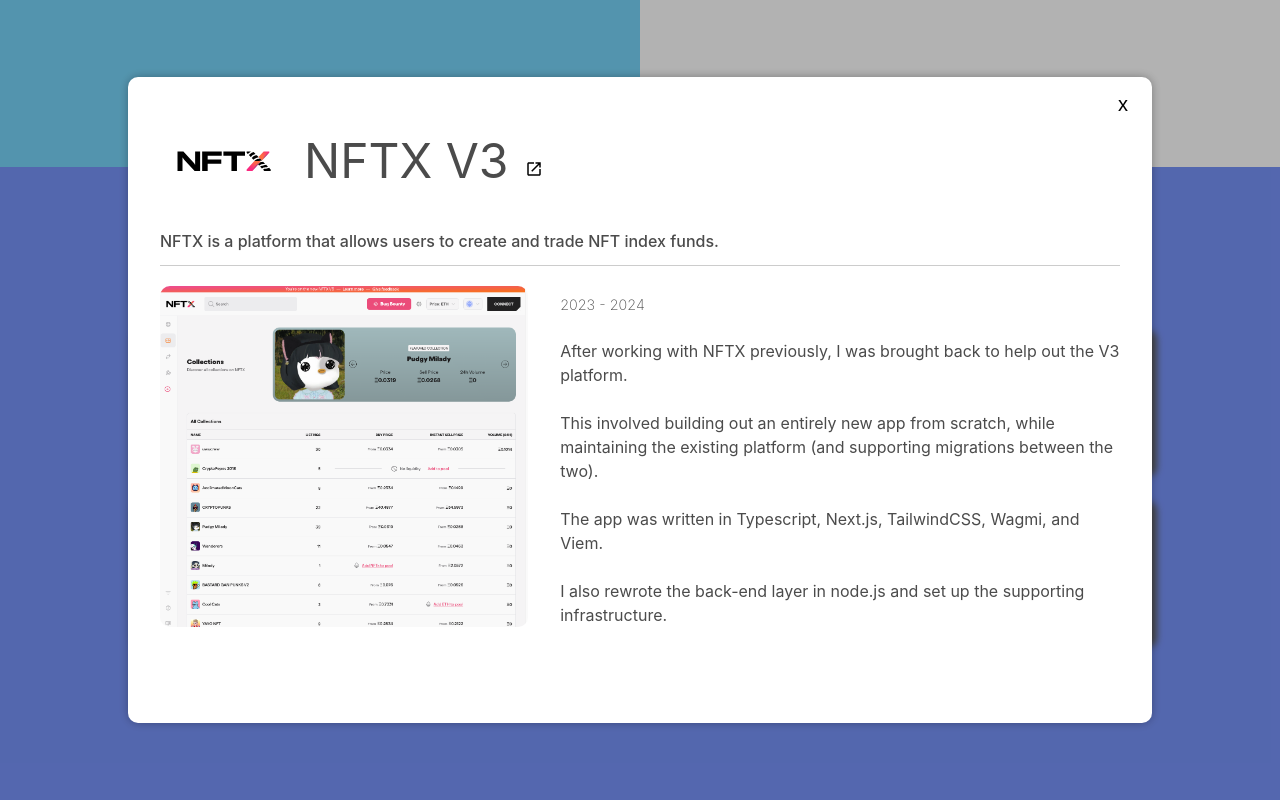
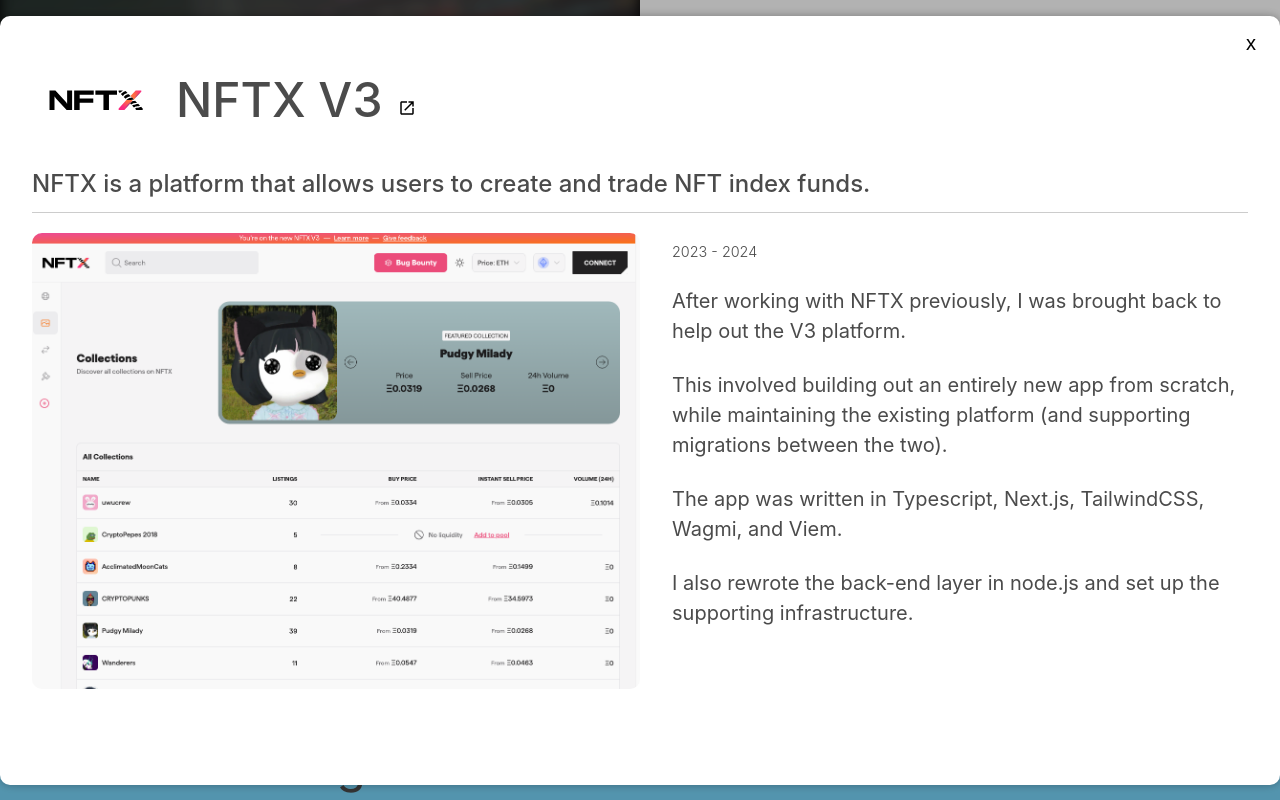
Before and after one commit to jackmellis/jackmellis.github.io, a plain HTML site: page index.html in a window 1280 px wide. Both pictures are taken after a click on the button "NFTX V3". Shown: the part 593-1393 px from the top of the page. Drawn offline with nearby package versions, Linux system fonts and the light colour scheme.

Commit message:
refactor: adjust colours and add header background

```diff
--- a/data/skills.js
+++ b/data/skills.js
@@ -46,7 +46,7 @@ export default [
   },
   {
     name: "Tailwind CSS",
-    logo: "assets/skills/logos/tailwind_logo.svg",
+    logo: "assets/skills/logos/tailwind.svg",
     url: "https://tailwindcss.com/",
   },
 
--- a/scripts/components/Intro.js
+++ b/scripts/components/Intro.js
@@ -27,15 +27,29 @@ export default {
         flexDirection: "column",
         alignItems: "center",
         justifyContent: "center",
-        backgroundColor: "#78D5FA",
+        position: "relative",
+        overflow: "hidden",
+        backgroundColor: "black",
+      },
+      headerBg: {
+        backgroundColor: "black",
+        position: "absolute",
+        top: "0",
+        left: "0",
+        width: "100%",
+        height: "100%",
+        backgroundImage: 'url("assets/bg.jpg")',
+        backgroundSize: "cover",
+        backgroundPosition: "right",
+        filter: "blur(7px) brightness(0.5)",
       },
       h1: {
         fontSize: "4rem",
-        color: "rgb(41, 41, 41)",
+        color: "rgb(240, 240, 240)",
       },
       h2: {
         fontSize: "0.75rem",
-        color: "rgb(83, 83, 83)",
+        color: "rgb(220, 220, 220)",
         textAlign: "center",
       },
       subheader: {
@@ -57,16 +71,9 @@ export default {
       links: {
         display: "flex",
         justifyContent: "center",
+        alignItems: "center",
         fontSize: "1.5rem",
         gap: "2rem",
-      },
-      contacts: {
-        width: "100%",
-        position: "absolute",
-        display: "flex",
-        justifyContent: "center",
-        gap: "4rem",
-        paddingTop: "50%",
       },
     }));
 
@@ -75,7 +82,8 @@ export default {
   template: `
 <header :style="styles.root">
   <section :style="styles.header">
-    <div>
+    <div :style="styles.headerBg"></div>
+    <div style="position: relative">
       <h1 :style="styles.h1">Hi I'm Jack</h1>
       <div :style="styles.divider"></div>
       <h2 :style="styles.h2">Jackieboi Ltd</h2>
@@ -89,8 +97,6 @@ export default {
     <div :style="styles.links">
       <a href="#projects" class="button">Projects</a>
       <a href="#skills" class="button">Technologies</a>
-    </div>
-    <div :style="styles.contacts">
       <a href="mailto:jack@jackieboi.org">
         <img src="assets/icons/email.svg" alt="Email" style="width: 30px" />
       </a>
--- /dev/null
+++ b/scripts/components/common/Item.js
@@ -0,0 +1,81 @@
+import { ref, computed } from "vue";
+import Pill from "./Pill.js";
+
+export default {
+  props: {
+    backgroundColor: {
+      type: String,
+      default: "white",
+    },
+    logo: {
+      type: String,
+      required: true,
+    },
+    name: {
+      type: String,
+      required: true,
+    },
+  },
+  emit: ["click"],
+  setup(props) {
+    const hovered = ref(false);
+
+    const onMouseEnter = () => {
+      hovered.value = true;
+    };
+    const onMouseLeave = () => {
+      hovered.value = false;
+    };
+
+    const styles = computed(() => {
+      return {
+        li: {
+          backgroundColor: props.backgroundColor,
+          transition: "transform 150ms",
+          padding: "1rem",
+          boxShadow: "5px 3px 7px rgb(100, 100, 100)",
+          borderRadius: "10px",
+          position: "relative",
+          transform: hovered.value ? "translateY(-10px)" : "",
+        },
+        logo: {
+          width: "100%",
+          height: "100%",
+          backgroundImage: `url(${props.logo})`,
+          backgroundRepeat: "no-repeat",
+          backgroundSize: "contain",
+          backgroundPosition: "center",
+        },
+        button: {
+          width: "100%",
+          backgroundColor: "transparent",
+          display: "block",
+          padding: "6px",
+        },
+        name: {
+          position: "absolute",
+          bottom: "0px",
+          left: "50%",
+          transform: "translateX(-50%)",
+          transition: "opacity 150ms",
+          opacity: hovered.value ? 1 : 0,
+        },
+      };
+    });
+
+    return { styles, onMouseEnter, onMouseLeave };
+  },
+  components: {
+    Pill,
+  },
+  template: `
+<li :style="styles.li" @mouseenter="onMouseEnter" @mouseleave="onMouseLeave">
+  <div class="aspect aspect-4-3">
+    <button :style="styles.button" @click="() => $emit('click')">
+      <div :style="styles.logo"></div>
+      <slot></slot>
+      <Pill :style="styles.name">{{name}}</Pill>
+    </button>
+  </div>
+</li>`,
+};
--- a/scripts/components/common/Modal.js
+++ b/scripts/components/common/Modal.js
@@ -42,7 +42,7 @@ export default {
         backgroundColor: "white",
         padding: "2rem",
         borderRadius: "10px",
-        width: "1024px",
+        width: "1280px",
         maxWidth: "100%",
         maxHeight: "100%",
         overflowY: "auto",
--- /dev/null
+++ b/scripts/components/common/Pill.js
@@ -0,0 +1,23 @@
+export default {
+  setup() {
+    const styles = {
+      root: {
+        fontSize: "1.5rem",
+        textAlign: "center",
+        color: "white",
+        backgroundColor: "rgba(0, 0, 0, 0.3)",
+        width: "100%",
+        borderRadius: "10px",
+        padding: "0.25rem",
+      },
+    };
+
+    return {
+      styles,
+    };
+  },
+  template: `
+<p :style="styles.root">
+  <slot/>
+</p>`,
+};
--- a/scripts/components/common/Section.js
+++ b/scripts/components/common/Section.js
@@ -1,9 +1,17 @@
+import { computed } from "vue";
+
 export default {
-  setup() {
-    return {
-      styles: {
+  props: {
+    fullHeight: {
+      type: Boolean,
+      default: true,
+    },
+  },
+  setup(props) {
+    const styles = computed(() => {
+      return {
         section: {
-          minHeight: "100vh",
+          minHeight: props.fullHeight ? "100vh" : "50vh",
           margin: "auto",
           paddingTop: "4rem",
           paddingLeft: "10%",
@@ -14,7 +22,11 @@ export default {
           maxWidth: "1200px",
           margin: "auto",
         },
-      },
+      };
+    });
+
+    return {
+      styles,
     };
   },
   template: `
--- a/scripts/components/projects/Project.js
+++ b/scripts/components/projects/Project.js
@@ -1,6 +1,7 @@
-import { ref, computed } from "vue";
+import { ref } from "vue";
 import Modal from "../common/Modal.js";
 import ProjectDetail from "./ProjectDetail.js";
+import Item from "../common/Item.js";
 
 export default {
   props: [
@@ -13,16 +14,9 @@ export default {
     "image",
     "yearsActive",
   ],
-  setup(props) {
-    const hovered = ref(false);
+  setup() {
     const showModal = ref(false);
 
-    const onMouseEnter = () => {
-      hovered.value = true;
-    };
-    const onMouseLeave = () => {
-      hovered.value = false;
-    };
     const onClick = () => {
       showModal.value = true;
     };
@@ -31,67 +25,21 @@ export default {
     };
 
     return {
-      styles: computed(() => ({
-        li: {
-          backgroundColor: props.backgroundColor || "white",
-          transition: "transform 150ms",
-          padding: "1rem",
-          boxShadow: "5px 3px 7px rgb(100, 100, 100)",
-          borderRadius: "10px",
-          position: "relative",
-          transform: hovered.value ? "translateY(-10px)" : "",
-        },
-        logo: {
-          width: "100%",
-          height: "100%",
-          backgroundImage: `url(${props.logo})`,
-          backgroundRepeat: "no-repeat",
-          backgroundSize: "contain",
-          backgroundPosition: "center",
-        },
-        name: {
-          fontSize: "1.5rem",
-          textAlign: "center",
-          color: "white",
-          backgroundColor: "rgba(0, 0, 0, 0.3)",
-          width: "100%",
-          position: "absolute",
-          bottom: "0px",
-          left: "50%",
-          transform: "translateX(-50%)",
-          transition: "opacity 150ms",
-          borderRadius: "10px",
-          opacity: hovered.value ? 1 : 0,
-        },
-        button: {
-          width: "100%",
-          backgroundColor: "transparent",
-          display: "block",
-          padding: "6px",
-        },
-      })),
       showModal,
-      onMouseEnter,
-      onMouseLeave,
       onClick,
       onCloseModal,
     };
   },
-  components: { Modal, ProjectDetail },
+  components: { Modal, ProjectDetail, Item },
   template: `
-<li
-  :style="styles.li"
-  @mouseenter="onMouseEnter"
-  @mouseleave="onMouseLeave"
+<Item
+  :backgroundColor="backgroundColor"
+  :logo="logo"
+  :name="name"
+  @click="onClick"
 >
-  <div class="aspect aspect-4-3">
-    <button :style="styles.button" @click="onClick">
-      <div :style="styles.logo"></div>
-      <p :style="styles.name">{{ name }}</p>
-    </button>
-  </div>
   <Modal v-if="showModal" @close="onCloseModal">
     <ProjectDetail v-bind="$props" />
   </Modal>
-</li>`,
+</Item>`,
 };
--- a/scripts/components/projects/ProjectDetail.js
+++ b/scripts/components/projects/ProjectDetail.js
@@ -24,6 +24,7 @@ export default {
       },
       header: {
         fontSize: "3rem",
+        fontWeight: 500,
         display: "flex",
         alignItems: "center",
         gap: "1rem",
@@ -46,16 +47,19 @@ export default {
       },
       subheader: {
         fontWeight: 500,
+        fontSize: "1.5rem",
         borderBottom: "1px solid #ccc",
         paddingBottom: "1rem",
       },
       content: {
         display: "flex",
         gap: "2rem",
-        flexDirection: bp.md ? "row" : "column",
+        flexDirection: bp.lg ? "row" : "column",
       },
       imageWrapper: {
-        width: bp.md ? "75%" : "100%",
+        margin: "auto",
+        width: bp.md ? "50%" : "100%",
+        flexShrink: 0,
         borderRadius: "10px",
         overflow: "hidden",
       },
@@ -69,9 +73,10 @@ export default {
         gap: "1.5rem",
         marginTop: "0.5rem",
         lineHeight: "1.5",
+        fontSize: "1.25rem",
       },
       yearsActive: {
-        fontWeight: 200,
+        fontWeight: 300,
         fontSize: "0.9rem",
       },
     }));
--- a/scripts/components/projects/Projects.js
+++ b/scripts/components/projects/Projects.js
@@ -20,12 +20,7 @@ export default {
       projects,
       styles: computed(() => ({
         root: {
-          // backgroundColor: "#FADE78",
-          // backgroundColor: "#9D78FA",
-          // backgroundColor: "#78D5FA",
-          // backgroundColor: "#94FA78",
-          backgroundColor: "#7894fa",
-          color: "white",
+          backgroundColor: "#78D5FA",
         },
         list: {
           display: "grid",
@@ -41,7 +36,7 @@ export default {
     Project,
   },
   template: `
-<Section :style="styles.root">
+<Section :style="styles.root" :full-height="false">
   <SectionHeader id="projects">Projects & Experience</SectionHeader>
   <ul :style="styles.list">
     <Project v-for="p in projects" v-bind="p"></Project>
--- a/scripts/components/skills/Skill.js
+++ b/scripts/components/skills/Skill.js
@@ -1,69 +1,20 @@
-import { computed, ref } from "vue";
+import Item from "../common/Item.js";
 
 export default {
   props: ["name", "logo", "url"],
+  components: { Item },
   setup(props) {
-    const hovered = ref(false);
-    const onMouseEnter = () => {
-      hovered.value = true;
+    const onClick = () => {
+      window.open(props.url);
     };
-    const onMouseLeave = () => {
-      hovered.value = false;
-    };
-    const styles = computed(() => ({
-      li: {
-        display: "flex",
-        justifyItems: "center",
-        alignItems: "center",
-        boxShadow: "5px 3px 7px rgb(100, 100, 100)",
-        borderRadius: "10px",
-        transition: "transform 150ms",
-        backgroundColor: "#fff",
-        position: "relative",
-        transform: hovered.value ? "translateY(-10px)" : "",
-      },
-      link: {
-        display: "block",
-        width: "100%",
-        padding: "6px",
-      },
-      logo: {
-        width: "100%",
-        height: "100%",
-        backgroundImage: `url(${props.logo})`,
-        backgroundRepeat: "no-repeat",
-        backgroundSize: "contain",
-        backgroundPosition: "center",
-      },
-      name: {
-        fontSize: "1.5rem",
-        textAlign: "center",
-        color: "white",
-        backgroundColor: "rgba(0, 0, 0, 0.3)",
-        width: "100%",
-        position: "absolute",
-        bottom: "0px",
-        left: "50%",
-        transform: "translateX(-50%)",
-        transition: "opacity 150ms",
-        borderRadius: "10px",
-        opacity: hovered.value ? 1 : 0,
-      },
-    }));
 
-    return { onMouseEnter, onMouseLeave, styles };
+    return { onClick };
   },
   template: `
-<li
-  :style="styles.li"
-  @mouseenter="onMouseEnter"
-  @mouseleave="onMouseLeave"
->
-  <div class="aspect aspect-4-3" style="width: 100%">
-    <a :href="url" :style="styles.link" target="_blank">
-      <div :style="styles.logo"></div>
-      <p :style="styles.name">{{ name }}</p>
-    </a>
-  </div>
-</li>`,
+<Item
+  backgroundColor="#FFF"
+  :logo="logo"
+  :name="name"
+  @click="onClick"
+/>`,
 };
--- a/styles/styles.css
+++ b/styles/styles.css
@@ -22,6 +22,7 @@ body {
   font-weight: 600;
   color: inherit;
   background-color: inherit;
+  transition: color 200ms;
 }
 .button:hover {
   color: rgb(120, 148, 250);
```
Also changed, not shown: assets/bg.jpg (added), assets/skills/logos/tailwind.svg (added).
